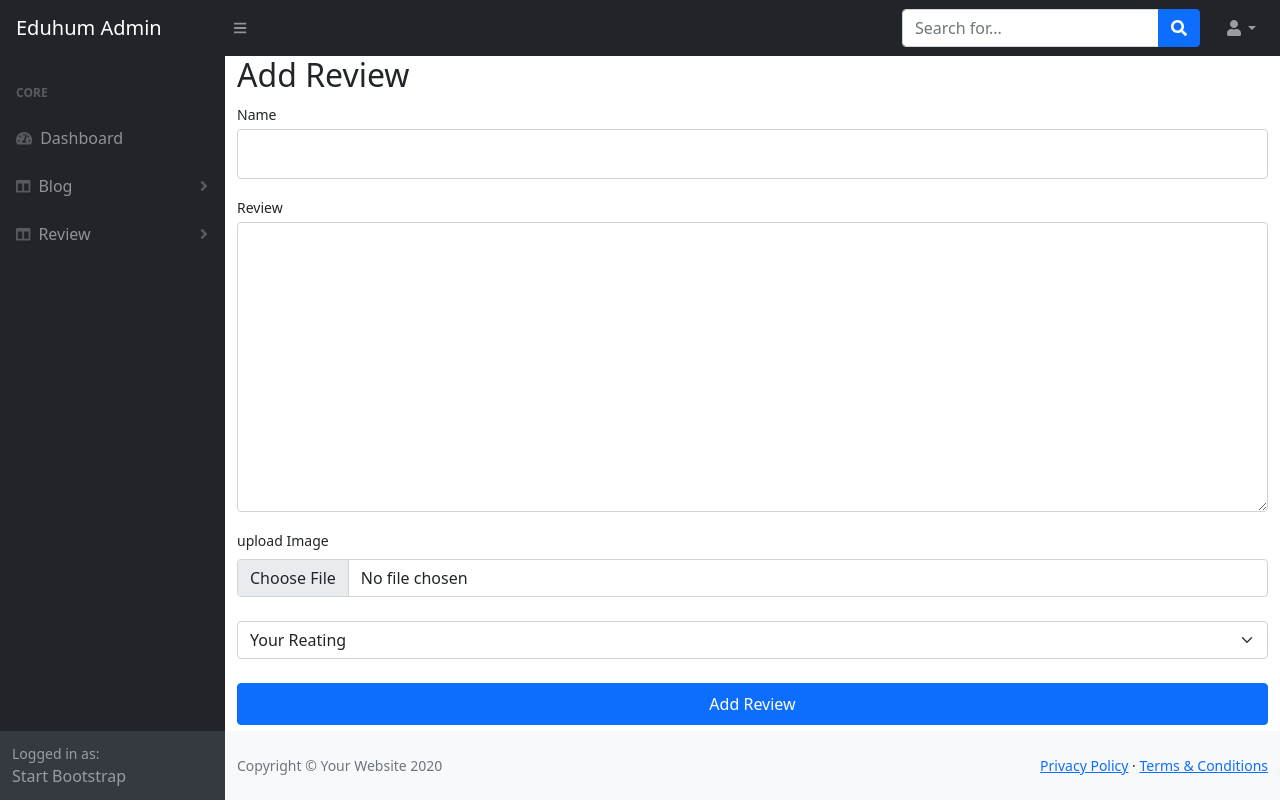
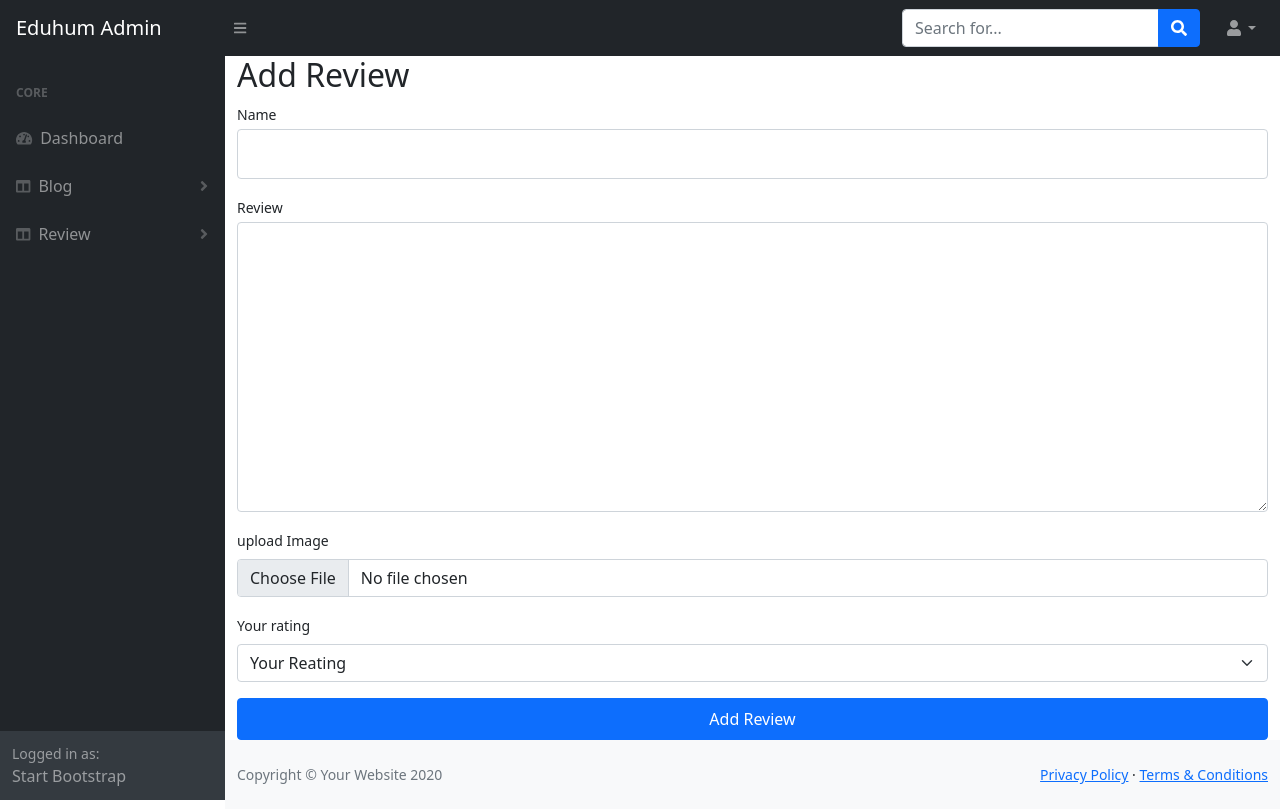
Before and after one commit to Risad212/Eduhum, a PHP site: page /admin/add_review.php in a window 1280 px wide. Run offline with PHP 8.4, Linux system fonts and the light colour scheme; some libraries are stand-ins or nearby versions.

Commit message:
getting error

```diff
--- a/admin/Class/function.php
+++ b/admin/Class/function.php
@@ -31,6 +31,22 @@
          return $blog;
       }
     }
-    // mysqli_close($conn)
-  }
+
+
+  public function add_review($data){
+    $review_name = $data['review_name'];
+    $review_content = $data['review_content'];
+    $review_img = $_FILES['review_img']['name'];
+    $review_tmp_name = $_FILES['review_img']['tmp_name'];
+    $review_rating = $data['review_rating'];
+
+    $query = "INSERT INTO review_table(review_name,review_content,review_img,review_rating) VALUES('$review_title', '$review_content', '$review_img')";
+
+    if(mysqli_query($this->conn,$query)){
+       move_uploaded_file($review_tmp_name, '../client/'.$review_img);
+       return 'post added sucessfully';
+    }
+ }
+// end of the lin
+}
 ?>
--- a/admin/view/add_review_view.php
+++ b/admin/view/add_review_view.php
@@ -1,30 +1,37 @@
-
+<?php
+  if(isset($_POST['add_review'])){
+      $message = $obj->add_review($_POST);
+ }
+?>
 <h2>Add Review</h2>
 <?php if(isset($message)){echo "<div class='alert alert-success' role='alert'>$message</div>";}?>
 <form action="" method="post" enctype="multipart/form-data">
     <div class="form-group">
-        <label class="small mb-1" for="blog_title">Name</label>
-        <input name="blog_title" class="form-control py-4" id="blog_title" type="text" />
+        <label class="small mb-1" for="review_name">Name</label>
+        <input name="reivew_name" class="form-control py-4" id="review_name" type="text" />
     </div>
 
     <div class="form-group">
-        <label class="small mb-1" for="blog_content">Review</label>
-        <textarea name="blog_content" id="blog_content" cols="30" rows="10" class="form-control py-4"></textarea>
+        <label class="small mb-1" for="review_content">Review</label>
+        <textarea name="review_content" id="review_content" cols="30" rows="10" class="form-control py-4"></textarea>
     </div>
 
     <div class="form-group">
-        <label class="small" for="blog_img">upload Image</label>
-        <input name="blog_img" class="form-control" id="blog_img" type="file" />
+        <label class="small" for="review_img">upload Image</label>
+        <input name="review_img" class="form-control" id="review_img" type="file" />
     </div>
 
-    <select class="my-4 form-group form-select" aria-label="Default select example">
+    <div class="form-group">
+    <label class="small" for="review_rating">Your rating</label>
+    <select class="form-select" aria-label="Default select example" name="reivew_rating" id="review_rating">
         <option selected>Your Reating</option>
-        <option value="1">One Start</option>
-        <option value="2">Two Start</option>
-        <option value="3">Three Start</option>
-        <option value="4">Four Start</option>
-        <option value="5">Five Start</option>
+        <option value="1">1</option>
+        <option value="2">2</option>
+        <option value="3">3</option>
+        <option value="4">4</option>
+        <option value="5">5</option>
     </select>
+    </div>
     <!-- submit --->
     <input type="submit" name="add_review" value="Add Review" class="form control py-2 btn btn-block btn-primary">
 </form>
```
Also changed, not shown: includes/scripts.php (+11 -2 lines).
